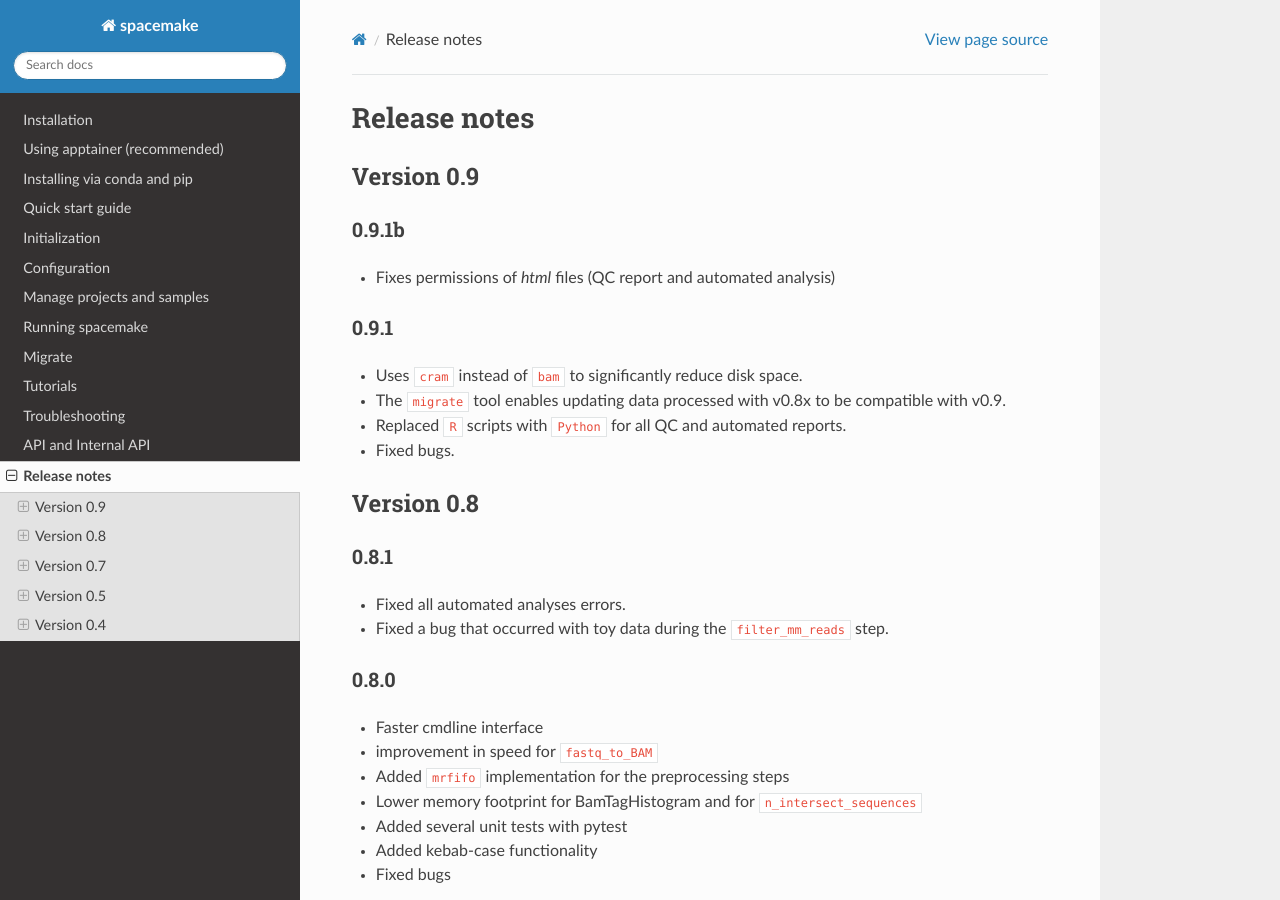
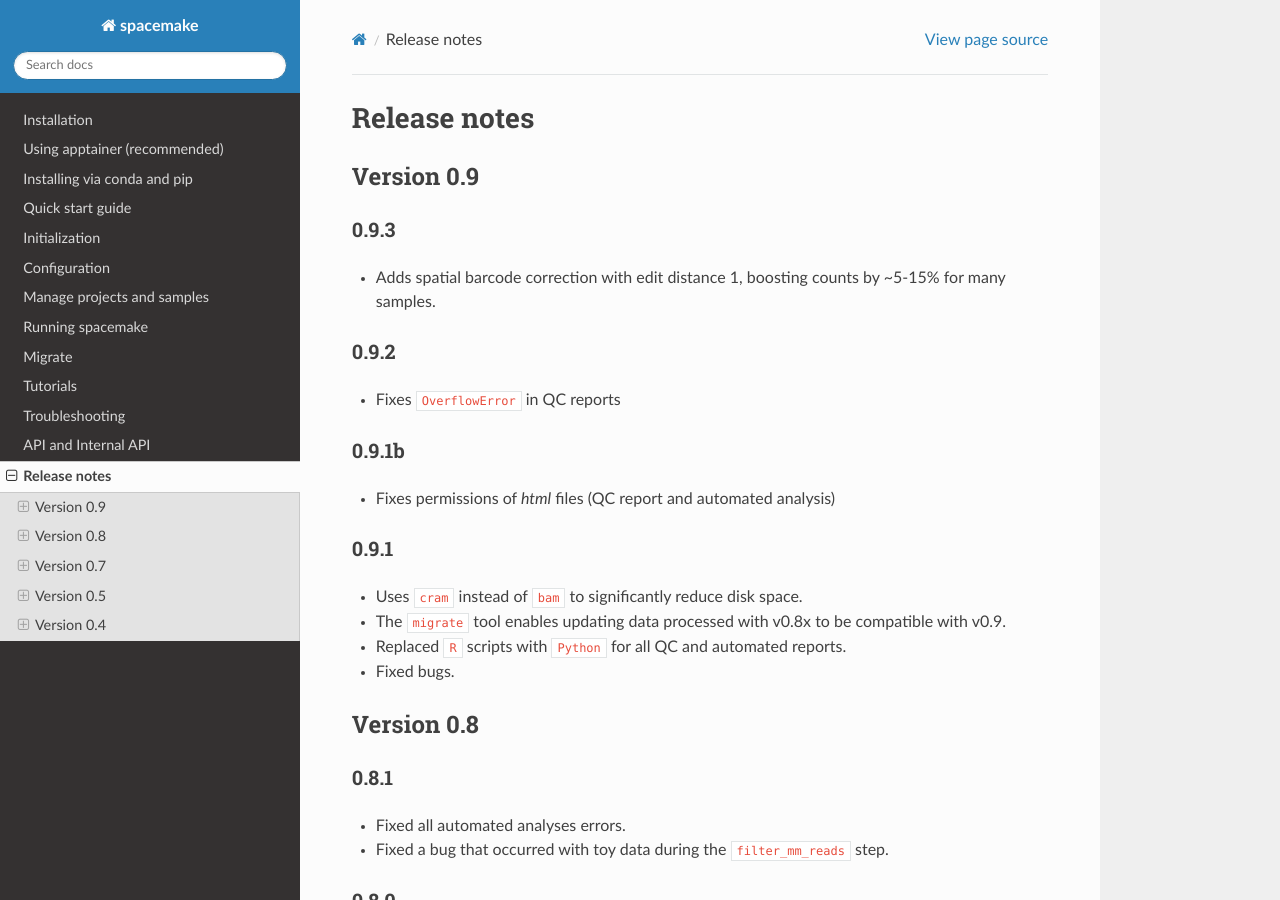
Before and after one commit to rajewsky-lab/spacemake, a Sphinx documentation site: the page built from docs/release_notes.rst, in a window 1280 px wide and 900 px high. Built offline with Sphinx 7.4.7 and the Read the Docs theme 3.1.0, drawn with Linux system fonts in a browser that asks for light colours; pages that are not in the unit, such as notebooks, are missing from menus.

Commit message:
* update release notes

```diff
--- a/docs/release_notes.rst
+++ b/docs/release_notes.rst
@@ -3,6 +3,15 @@
 
 Version 0.9
 -----------
+
+0.9.3
+~~~~~
+* Adds spatial barcode correction with edit distance 1, boosting counts by ~5-15% for many samples.
+
+0.9.2
+~~~~~
+* Fixes ``OverflowError`` in QC reports
+
 0.9.1b
 ~~~~~
 * Fixes permissions of `html` files (QC report and automated analysis)
```
